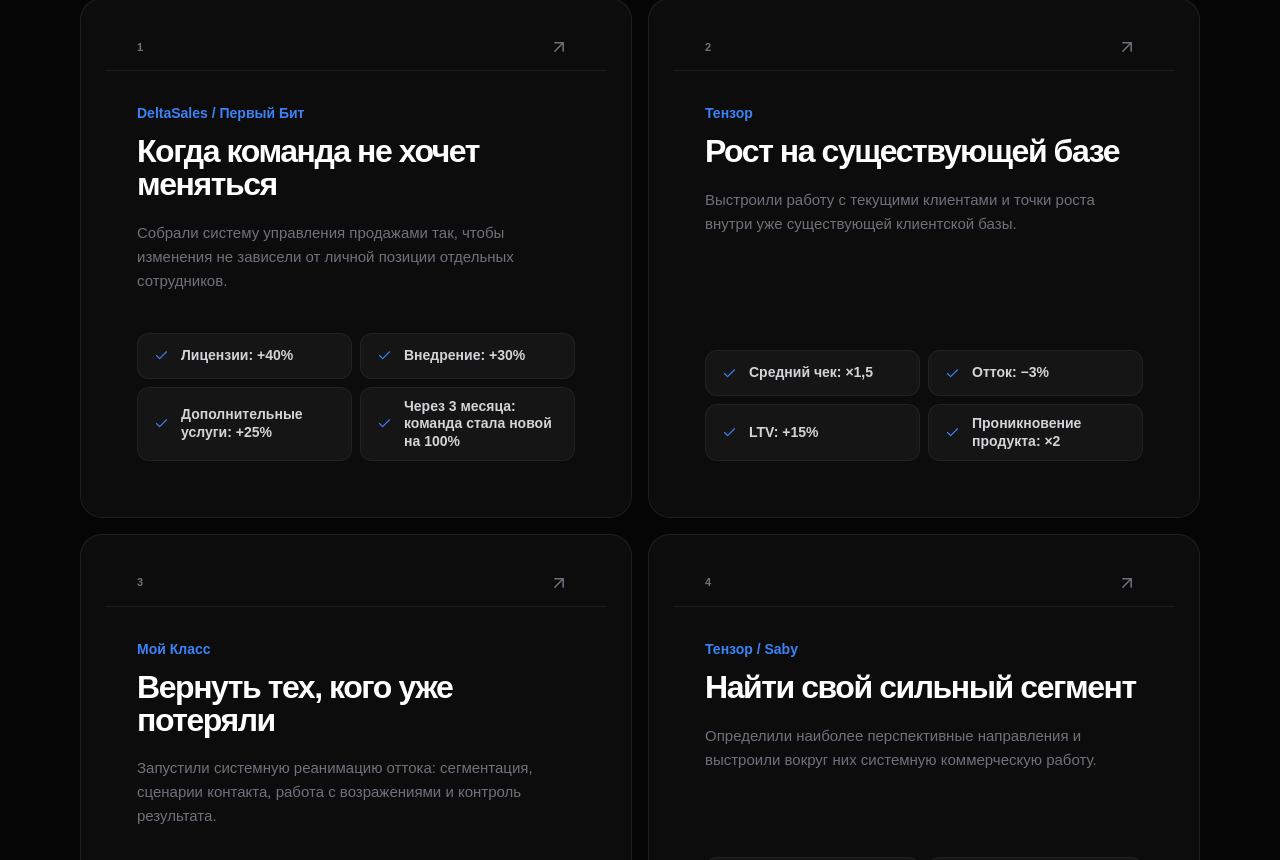
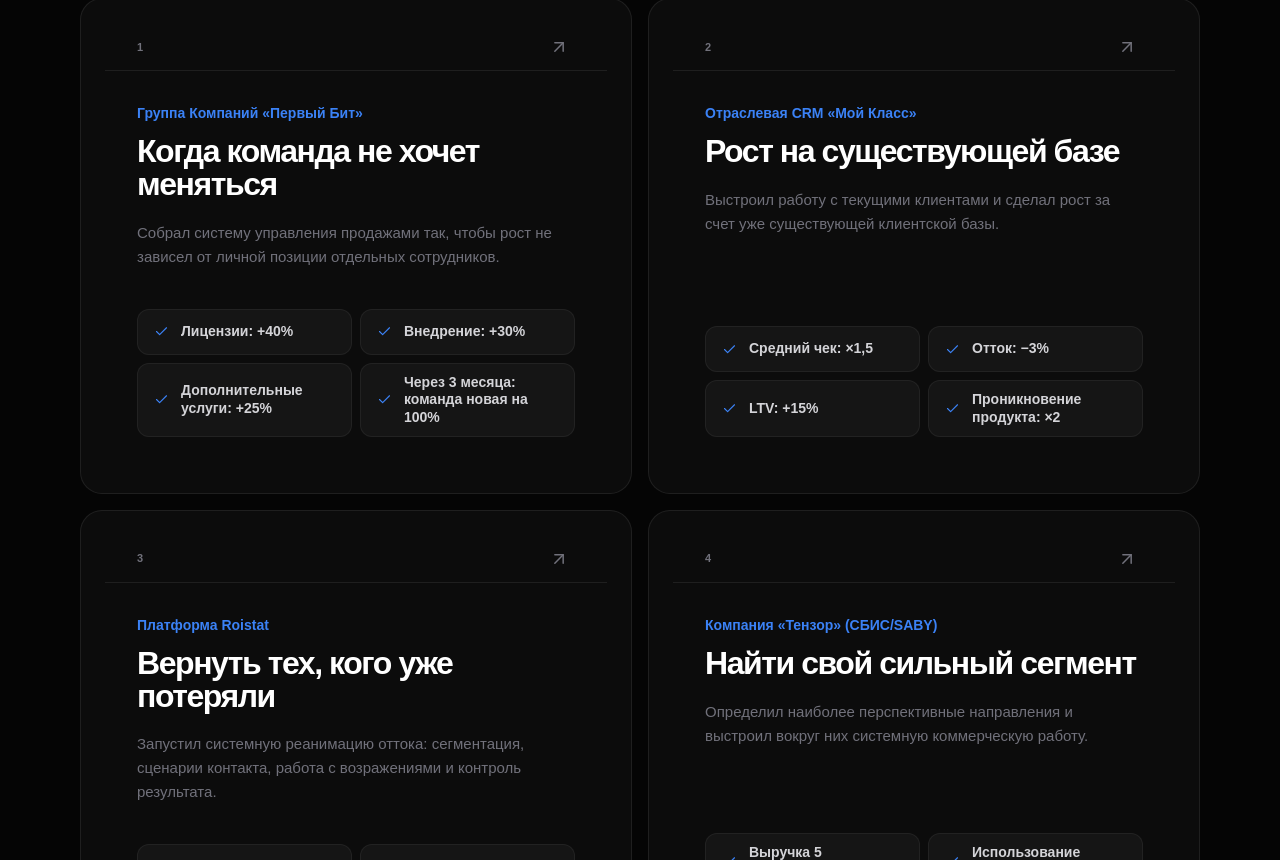
Before and after one commit to d92da/salesunit, a Next.js app: page / in a window 1280 px wide. Shown: the part 6320-7180 px from the top of the page. Built offline with nearby package versions, Linux system fonts and the light colour scheme.

Commit message:
Update home.ts

```diff
--- a/data/home.ts
+++ b/data/home.ts
@@ -142,23 +142,23 @@
     items: [
       {
         number: "1",
-        company: "DeltaSales / Первый Бит",
+        company: "Группа Компаний «Первый Бит»",
         title: "Когда команда не хочет меняться",
         description:
-          "Собрали систему управления продажами так, чтобы изменения не зависели от личной позиции отдельных сотрудников.",
+          "Собрал систему управления продажами так, чтобы рост не зависел от личной позиции отдельных сотрудников.",
         results: [
           ["Лицензии", "+40%"],
           ["Внедрение", "+30%"],
           ["Дополнительные услуги", "+25%"],
-          ["Через 3 месяца", "команда стала новой на 100%"],
+          ["Через 3 месяца", "команда новая на 100%"],
         ],
       },
       {
         number: "2",
-        company: "Тензор",
+        company: "Отраслевая CRM «Мой Класс»",
         title: "Рост на существующей базе",
         description:
-          "Выстроили работу с текущими клиентами и точки роста внутри уже существующей клиентской базы.",
+          "Выстроил работу с текущими клиентами и сделал рост за счет уже существующей клиентской базы.",
         results: [
           ["Средний чек", "×1,5"],
           ["Отток", "−3%"],
@@ -168,10 +168,10 @@
       },
       {
         number: "3",
-        company: "Мой Класс",
+        company: "Платформа Roistat",
         title: "Вернуть тех, кого уже потеряли",
         description:
-          "Запустили системную реанимацию оттока: сегментация, сценарии контакта, работа с возражениями и контроль результата.",
+          "Запустил системную реанимацию оттока: сегментация, сценарии контакта, работа с возражениями и контроль результата.",
         results: [
           ["Отток", "−17%"],
           ["Затраты", "−24,5%"],
@@ -181,10 +181,10 @@
       },
       {
         number: "4",
-        company: "Тензор / Saby",
+        company: "Компания «Тензор» (СБИС/SABY)",
         title: "Найти свой сильный сегмент",
         description:
-          "Определили наиболее перспективные направления и выстроили вокруг них системную коммерческую работу.",
+          "Определил наиболее перспективные направления и выстроил вокруг них системную коммерческую работу.",
         results: [
           ["Выручка 5 направлений", "+280%"],
           ["Использование функций", "+75%"],
```
